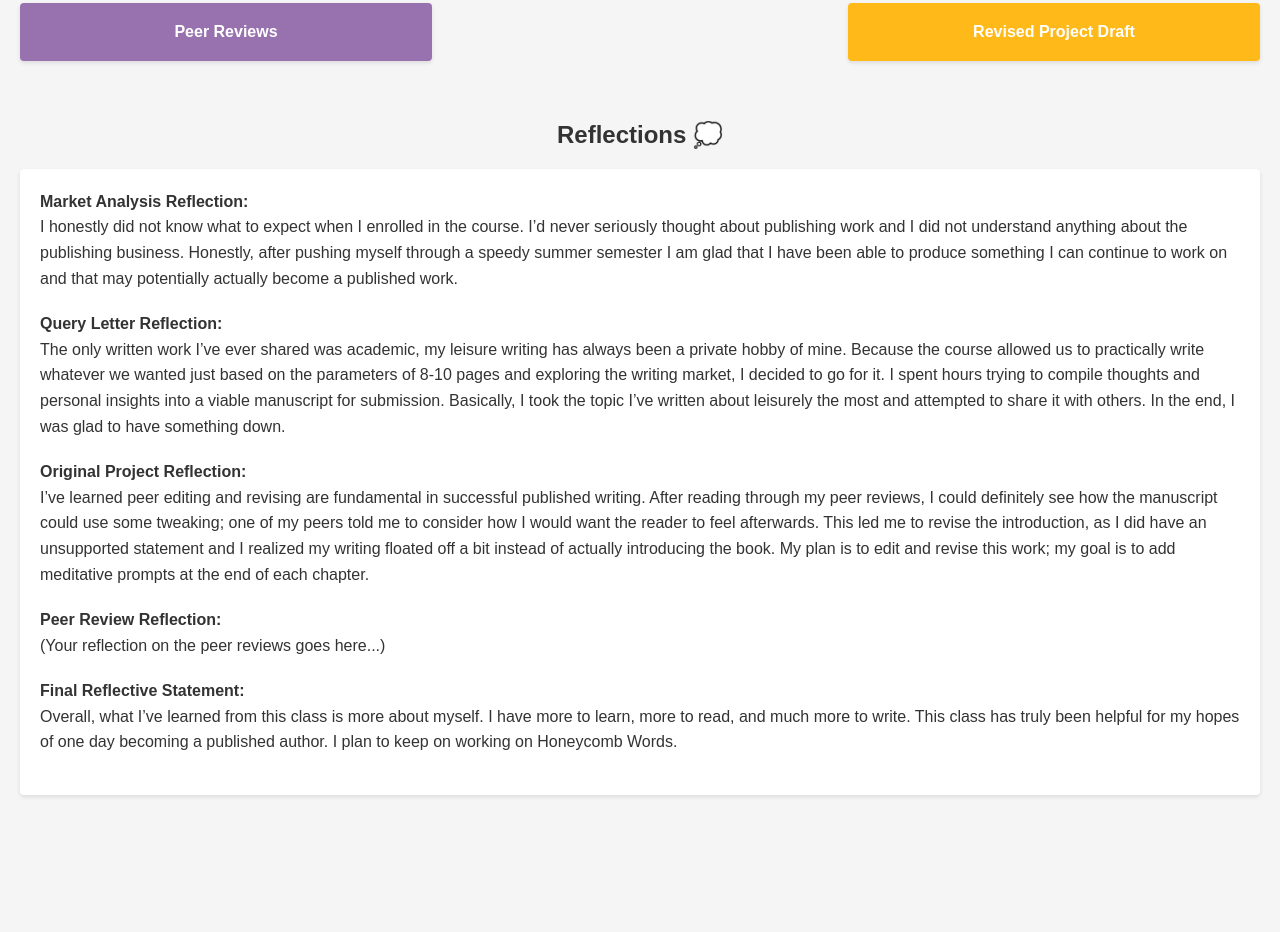
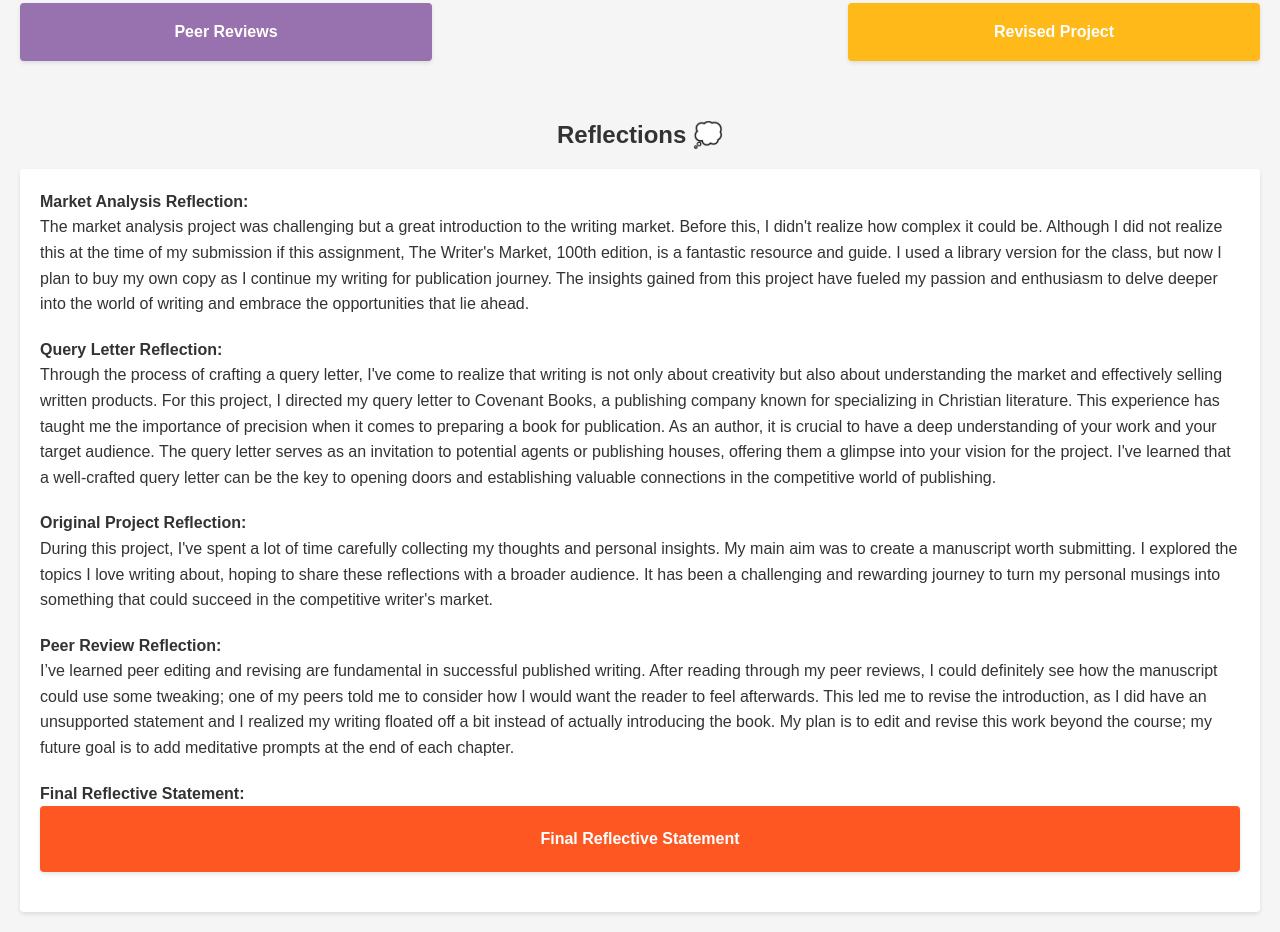
Before and after one commit to GiaRushing1122/giarushing1122.github.io, a plain HTML site: page index.html in a window 1280 px wide. Shown: the part 175-1107 px from the top of the page. Before the commit the page ends 990 px from the top, so only its background shows below. Drawn offline with Linux system fonts and the light colour scheme.

Commit message:
added reflective statement to body

```diff
--- a/index.html
+++ b/index.html
@@ -21,7 +21,7 @@
             <a href="peerReview.pdf">Peer Reviews</a>
         </div>
     <div class="artifact revised">
-        <a href="revised_project_draft.pdf">Revised Project Draft</a>
+        <a href="revised_project_draft.pdf">Revised Project</a>
     </div>
 </div>
 
@@ -29,40 +29,48 @@
 <div class="reflective-statement">
     <div class="reflection-heading">Market Analysis Reflection:</div>
     <div class="reflection-content">
-        I honestly did not know what to expect when I enrolled in the course. I’d never seriously thought about
-        publishing work and I did not understand anything about the publishing business. Honestly, after pushing myself
-        through a speedy summer semester I am glad that I have been able to produce something I can continue to work on
-        and that may potentially actually become a published work.
+        The market analysis project was challenging but a great introduction to the writing market. Before this, I didn't
+        realize how complex it could be. Although I did not realize this at the time of my submission if this assignment, The
+        Writer's Market, 100th edition, is a fantastic resource and guide. I used a library version for the class, but now I
+        plan to buy my own copy as I continue my writing for publication journey. The insights gained from this project have
+        fueled my passion and enthusiasm to delve deeper into the world of writing and embrace the opportunities that lie ahead.
     </div>
 
     <div class="reflection-heading">Query Letter Reflection:</div>
     <div class="reflection-content">
-        The only written work I’ve ever shared was academic, my leisure writing has always been a private hobby of mine.
-        Because the course allowed us to practically write whatever we wanted just based on the parameters of 8-10 pages
-        and exploring the writing market, I decided to go for it. I spent hours trying to compile thoughts and personal
-        insights into a viable manuscript for submission. Basically, I took the topic I’ve written about leisurely the
-        most and attempted to share it with others. In the end, I was glad to have something down.
+        Through the process of crafting a query letter, I've come to realize that writing is not only about creativity but also
+        about understanding the market and effectively selling written products. For this project, I directed my query letter to
+        Covenant Books, a publishing company known for specializing in Christian literature. This experience has taught me the
+        importance of precision when it comes to preparing a book for publication. As an author, it is crucial to have a deep
+        understanding of your work and your target audience. The query letter serves as an invitation to potential agents or
+        publishing houses, offering them a glimpse into your vision for the project. I've learned that a well-crafted query
+        letter can be the key to opening doors and establishing valuable connections in the competitive world of publishing.
     </div>
 
     <div class="reflection-heading">Original Project Reflection:</div>
     <div class="reflection-content">
-        I’ve learned peer editing and revising are fundamental in successful published writing. After reading through my
-        peer reviews, I could definitely see how the manuscript could use some tweaking; one of my peers told me to
-        consider how I would want the reader to feel afterwards. This led me to revise the introduction, as I did have
-        an unsupported statement and I realized my writing floated off a bit instead of actually introducing the book.
-        My plan is to edit and revise this work; my goal is to add meditative prompts at the end of each chapter.
+        During this project, I've spent a lot of time carefully collecting my thoughts and personal insights. My main aim was to
+        create a manuscript worth submitting. I explored the topics I love writing about, hoping to share these reflections with a broader audience. It has been a challenging and rewarding journey to turn my personal musings into something that could
+        succeed in the competitive writer's market.
     </div>
 
     <div class="reflection-heading">Peer Review Reflection:</div>
     <div class="reflection-content">
-        (Your reflection on the peer reviews goes here...)
+        I’ve learned peer editing and revising are fundamental in successful published writing. After reading through my peer
+        reviews, I could definitely see how the manuscript could use some tweaking; one of my peers told me to consider how I
+        would want the reader to feel afterwards. This led me to revise the introduction, as I did have an unsupported statement
+        and I realized my writing floated off a bit instead of actually introducing the book. My plan is to edit and revise this
+        work beyond the course; my future goal is to add meditative prompts at the end of each chapter.
     </div>
 
     <div class="reflection-heading">Final Reflective Statement:</div>
     <div class="reflection-content">
-        Overall, what I’ve learned from this class is more about myself. I have more to learn, more to read, and much
-        more to write. This class has truly been helpful for my hopes of one day becoming a published author. I plan to
-        keep on working on Honeycomb Words.
+
+        <div class="final-reflective-statement">
+
+            <a href="final_reflective_statement.pdf">Final Reflective Statement</a>
+
+        </div>
     </div>
 </div>
 
--- a/styles.css
+++ b/styles.css
@@ -87,3 +87,27 @@
         .reflection-content {
             margin-bottom: 20px;
         }
+
+                 .final-reflective-statement {
+                     flex-basis: 100%;
+                     margin-bottom: 20px;
+                     padding: 20px;
+                     color: white;
+                     text-align: center;
+                     transition: background-color 0.3s ease;
+                     box-shadow: 0px 2px 4px rgba(0, 0, 0, 0.1);
+                     border-radius: 4px;
+                     background-color: #FF5722;
+                     /* Choose your desired color */
+                 }
+
+                 .final-reflective-statement a {
+                     text-decoration: none;
+                     color: white;
+                     font-weight: bold;
+                 }
+
+                 .final-reflective-statement:hover {
+                     transform: translateY(-5px);
+                     box-shadow: 0px 4px 6px rgba(0, 0, 0, 0.1);
+                 }
```
